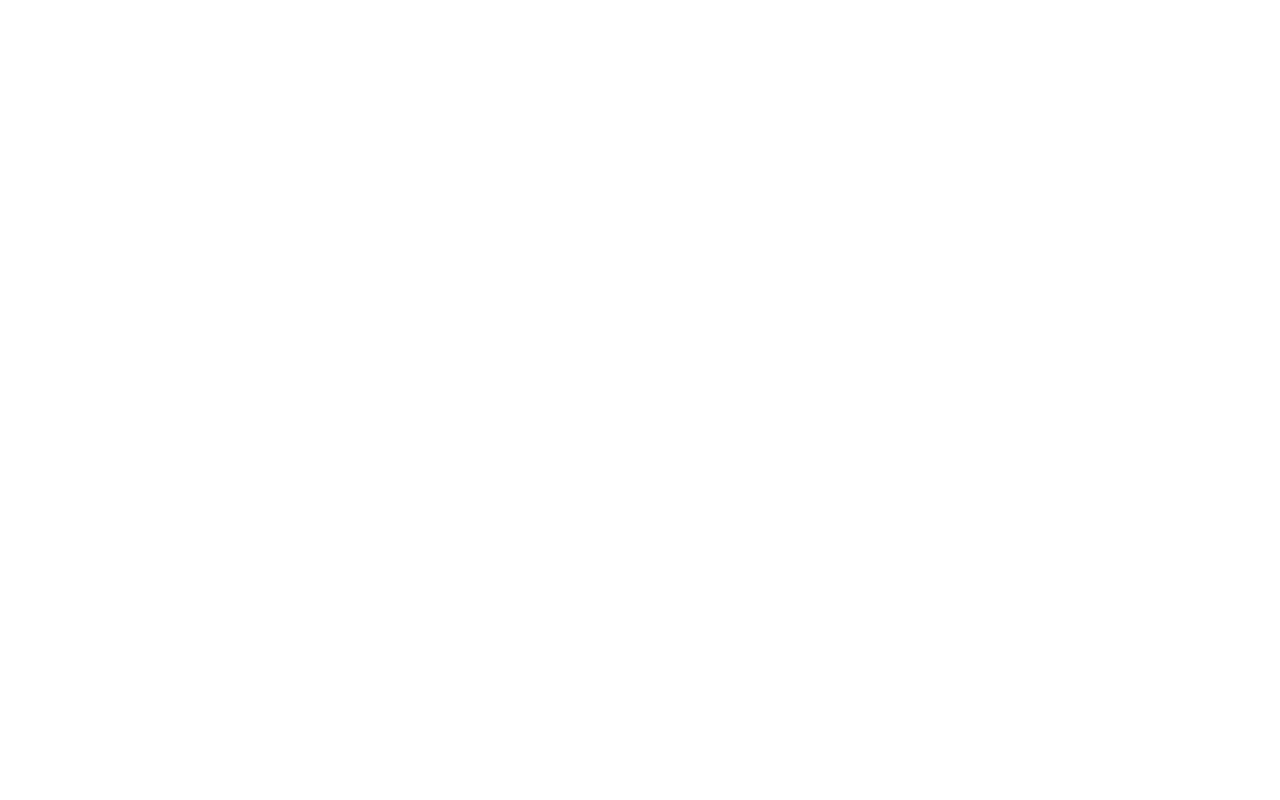
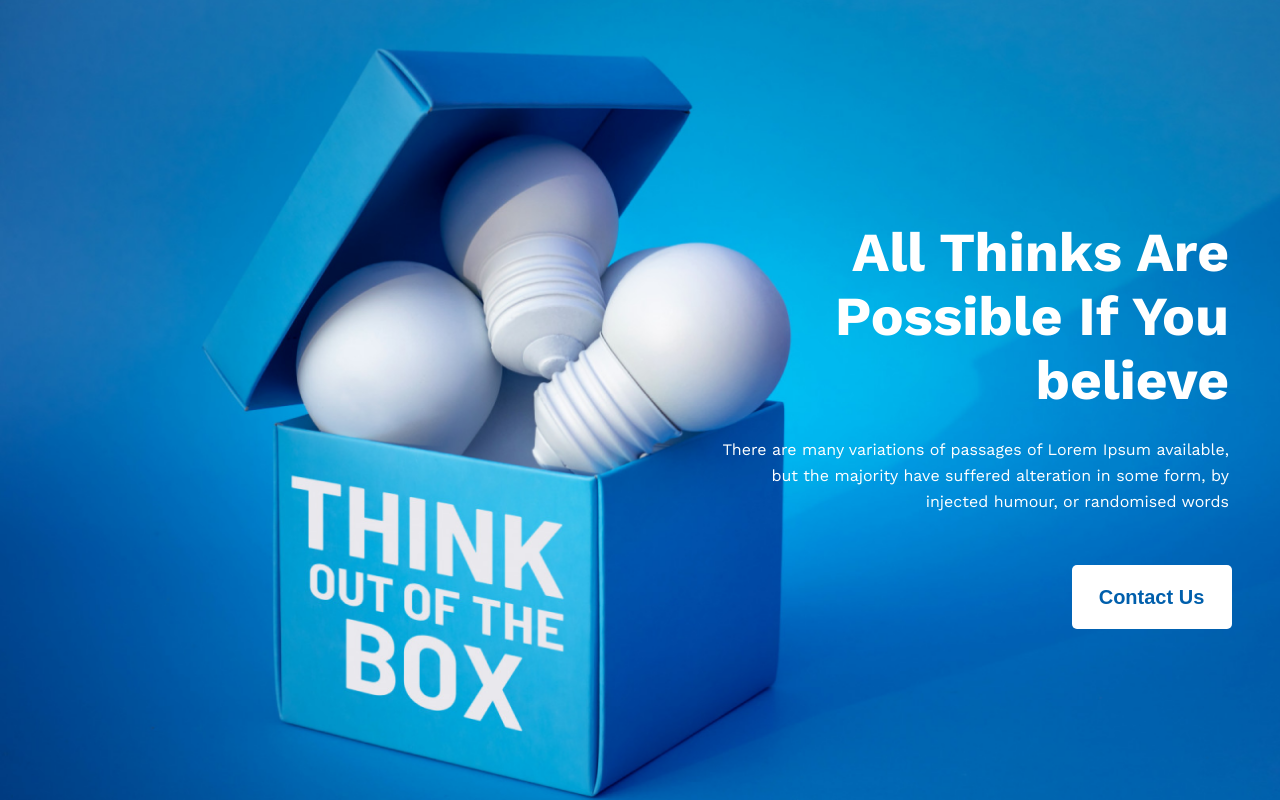
Before and after one commit to hasib1010/new-year-new-me, a plain HTML site: page index.html in a window 1280 px wide. Shown: the top 800 px of the page. Drawn offline with nearby package versions, Linux system fonts and the light colour scheme.

Commit message:
header aded

```diff
--- a/index.html
+++ b/index.html
@@ -1,20 +1,48 @@
 <!DOCTYPE html>
 <html lang="en">
+
 <head>
     <meta charset="UTF-8">
     <meta name="viewport" content="width=device-width, initial-scale=1.0">
     <title>New Me</title>
+    <link rel="preconnect" href="https://fonts.googleapis.com">
+    <link rel="preconnect" href="https://fonts.gstatic.com" crossorigin>
+    <link
+        href="https://fonts.googleapis.com/css2?family=Lato:wght@100;300;400;700;900&family=Work+Sans:wght@100;400;500;600;700&display=swap"
+        rel="stylesheet">
     <link rel="stylesheet" href="styles.css">
 </head>
+
 <body>
     <header>
+        <div class="header">
+            <div class="header-text">
+                <h3 class="header-title">All Thinks Are Possible If You <br> believe</h3>
+                <p class="header-description">There are many variations of passages of Lorem Ipsum available, but the
+                    majority have suffered alteration in some form, by injected humour, or randomised words</p>
+                <div class="button">
+                    <button class="btn-primary ">Contact Us</button>
+                </div>
+            </div>
+        </div>
+    </header>
+    <!-- header end -->
 
-    </header>
+
     <body>
-
+        <div class="falure">
+            <div class="image">
+                <img src="./images/person.png" alt="">
+                <div class="falure-text">
+                    <h3 class="falure-title"></h3>
+                    <p class="falure-description">Contrary to popular belief, Lorem Ipsum is not simply random text. It has roots in a piece of classical Latin literature from 45 BC, making it over 2000 years old. Richard McClintock.</p>
+                </div>
+            </div>
+        </div>
     </body>
     <footer>
 
     </footer>
 </body>
+
 </html>
--- a/styles.css
+++ b/styles.css
@@ -0,0 +1,80 @@
+* {
+    margin: 0;
+}
+
+header {
+    margin-bottom: 140px;
+}
+
+.header {
+    width: 100%;
+    height: 800px;
+    background-image: url('./images/banner/banner3.png');
+    background-repeat: no-repeat;
+    background-size: cover;
+}
+
+.header-text {
+    display: flex;
+    flex-direction: column;
+    position: relative;
+    top: 220px;
+    left: 55%;
+    height: 400px;
+    width: 525px;
+}
+
+.header-title {
+    color: #ffffff;
+    text-align: right;
+    font-family: Work Sans;
+    font-size: 55px;
+    font-weight: 700;
+    width: 525px;
+    height: 225px;
+}
+
+.header-description {
+    flex-shrink: 0;
+    color: #FFF;
+    text-align: right;
+    font-family: Work Sans;
+    font-size: 16px;
+    font-weight: 400;
+    line-height: 26px;
+    width: 525px;
+    position: relative;
+    padding-top: 25px;
+}
+
+.btn-primary {
+    border-radius: 5px;
+    background: #FFF;
+    width: 160px;
+    height: 64px;
+    color: #005FAC;
+    text-align: center;
+    font-size: 20px;
+    font-weight: 600;
+    border: none;
+    cursor: pointer;
+}
+
+.button {
+    margin-left: 70%;
+    width: 160px;
+    padding-top: 50px;
+}
+
+/* header part emd */
+
+.falure {
+    width: 1072px;
+    height: 723.3px;
+    margin: auto;
+}
+
+.image {
+    width: 451px;
+    height: 898px;
+}
```
